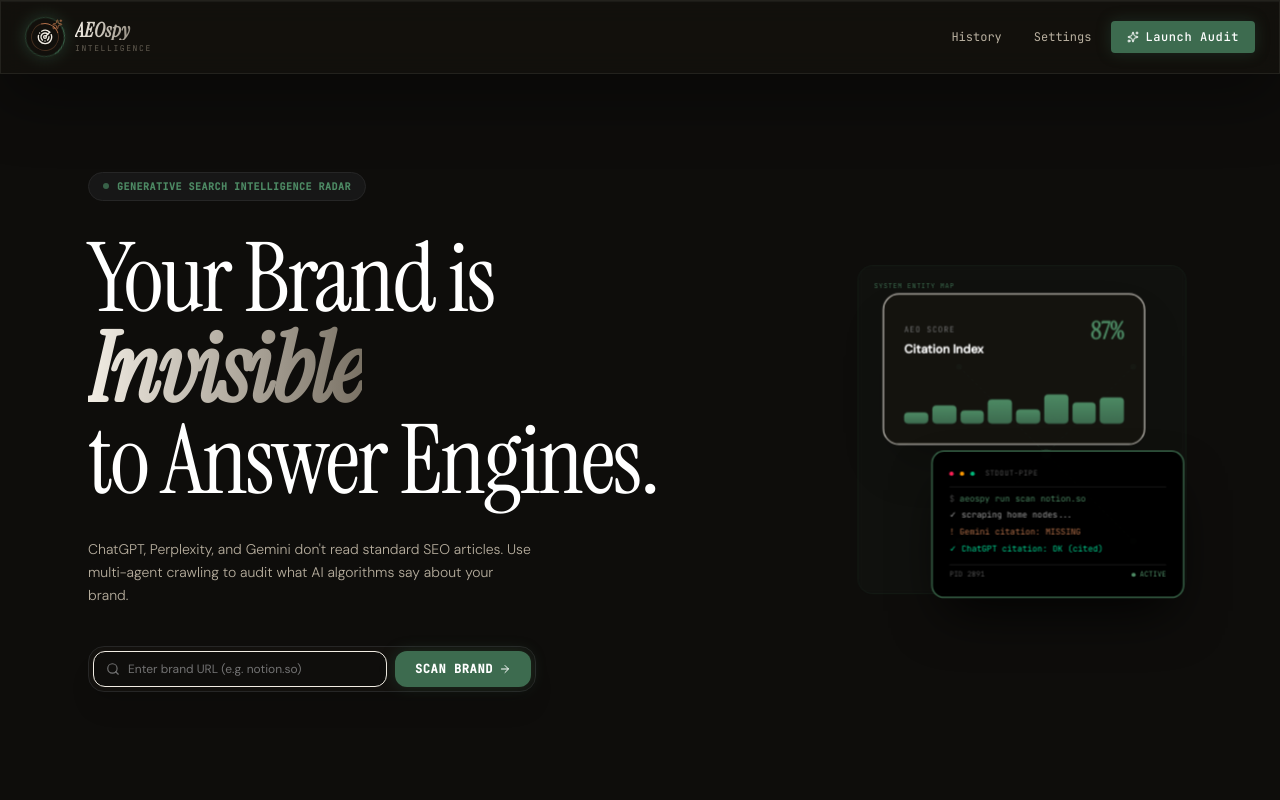
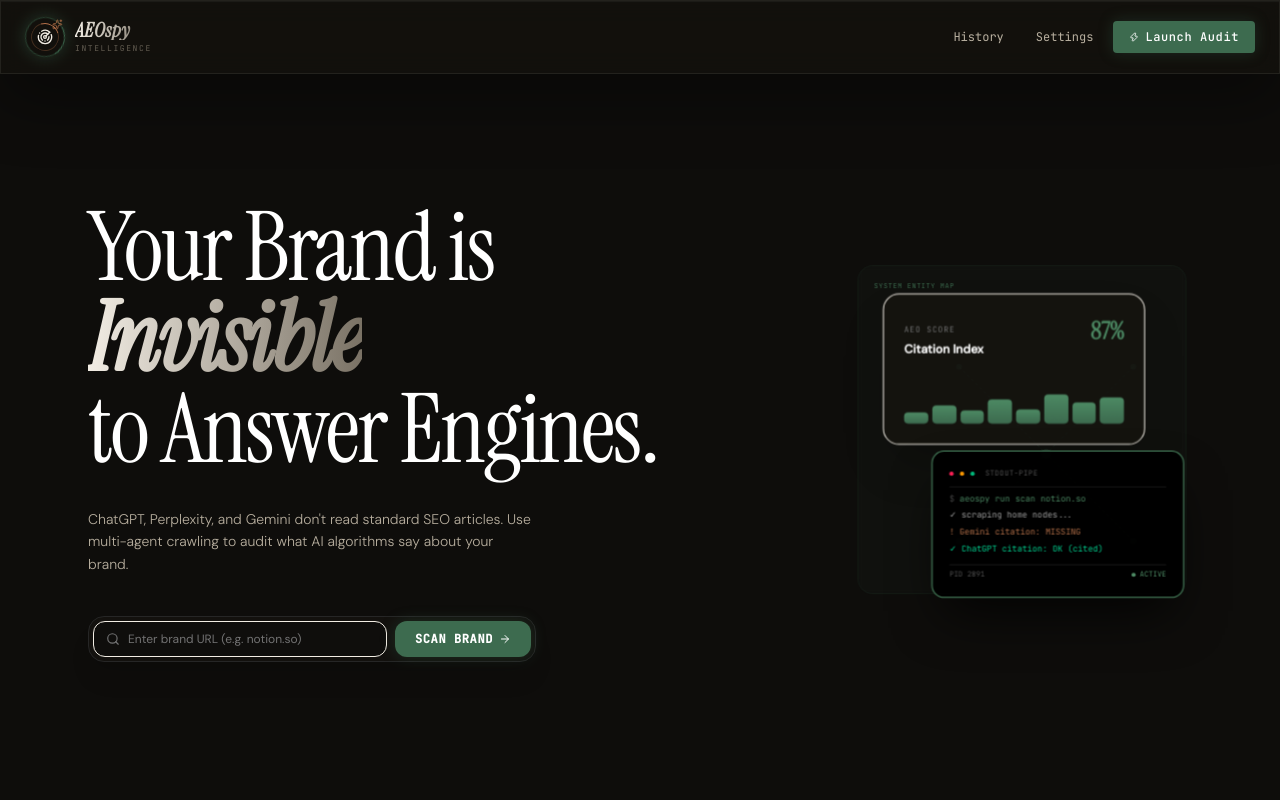
Before and after one commit to Shikhyy/AEOspy, a Next.js app: page /landing in a window 1280 px wide. Shown: the top 800 px of the page. Built offline with nearby package versions, Linux system fonts and the light colour scheme.

Commit message:
Remove sparkles icons and top green badge, and add performant mouse-following background glow

```diff
--- a/src/app/landing/page.tsx
+++ b/src/app/landing/page.tsx
@@ -6,7 +6,6 @@
 import { useRouter } from "next/navigation";
 import {
   ArrowRight,
-  Sparkles,
   Globe,
   Zap,
   BarChart3,
@@ -40,6 +39,43 @@
       <div className="absolute inset-0 grid-3d-floor w-[200%] left-[-50%] h-[150%]" />
       <div className="absolute inset-0 bg-gradient-to-b from-[#0E0D0B] via-transparent to-[#0E0D0B]" />
     </div>
+  );
+}
+
+// ─────────────────────────────────────────
+// Cursor Follower Component (React-Free DOM transform)
+// ─────────────────────────────────────────
+function MouseFollower() {
+  const blobRef = useRef<HTMLDivElement>(null);
+
+  useEffect(() => {
+    const blob = blobRef.current;
+    if (!blob) return;
+
+    let rafId: number;
+    const handleMouseMove = (e: MouseEvent) => {
+      const updatePosition = () => {
+        if (!blob) return;
+        blob.style.transform = `translate3d(${e.clientX - 200}px, ${e.clientY - 200}px, 0)`;
+      };
+
+      if (rafId) cancelAnimationFrame(rafId);
+      rafId = requestAnimationFrame(updatePosition);
+    };
+
+    window.addEventListener("mousemove", handleMouseMove);
+    return () => {
+      window.removeEventListener("mousemove", handleMouseMove);
+      if (rafId) cancelAnimationFrame(rafId);
+    };
+  }, []);
+
+  return (
+    <div
+      ref={blobRef}
+      className="fixed top-0 left-0 w-[400px] h-[400px] rounded-full bg-[var(--color-accent-primary)]/5 blur-[120px] pointer-events-none -z-20 transition-transform duration-300 ease-out will-change-transform"
+      style={{ transform: "translate3d(-400px, -400px, 0)" }}
+    />
   );
 }
 
@@ -792,6 +828,7 @@
   return (
     <div className="relative min-h-screen font-body overflow-x-hidden bg-[var(--color-bg-base)]">
       <Grid3DFloor />
+      <MouseFollower />
 
       {/* ── Nav ────────────────────────────────── */}
       <nav className="fixed top-0 inset-x-0 z-50 px-6 py-4 flex justify-between items-center glass-panel border-b border-[var(--color-border-subtle)] bg-[#0e0d0b]/80 backdrop-blur-md">
@@ -810,7 +847,7 @@
             href="/audit"
             className="bg-[var(--color-accent-primary)] hover:bg-[var(--color-accent-primary-hover)] text-white text-xs font-mono font-medium px-4 py-2 rounded tracking-wider transition shadow-[0_0_15px_rgba(61,107,79,0.3)] flex items-center gap-1.5"
           >
-            <Sparkles size={12} /> Launch Audit
+            <Zap size={10} /> Launch Audit
           </Link>
         </div>
       </nav>
@@ -821,19 +858,6 @@
 
           {/* Left: Info Scanner */}
           <div className="flex-1 flex flex-col items-start gap-6">
-
-            {/* Top Badge */}
-            <motion.div
-              initial={{ opacity: 0, y: -10 }}
-              animate={{ opacity: 1, y: 0 }}
-              transition={{ duration: 0.5 }}
-              className="bg-neutral-900 border border-neutral-800 hover:border-neutral-750 transition px-3.5 py-1.5 rounded-full flex items-center gap-2 mb-2 cursor-default"
-            >
-              <span className="w-1.5 h-1.5 rounded-full bg-[var(--color-accent-primary)] animate-pulse" />
-              <span className="text-[10px] font-mono text-[var(--color-accent-primary-hover)] tracking-wider uppercase font-semibold">
-                Generative search intelligence radar
-              </span>
-            </motion.div>
 
             {/* Title */}
             <motion.h1
@@ -939,7 +963,7 @@
           <div className="absolute top-0 left-1/2 -translate-x-1/2 w-48 h-[1px] bg-gradient-to-r from-transparent via-[var(--color-accent-primary)] to-transparent" />
 
           <div className="w-12 h-12 rounded-2xl bg-[var(--color-accent-primary)]/10 border border-[var(--color-accent-primary)]/20 flex items-center justify-center text-[var(--color-accent-primary-hover)]">
-            <Sparkles size={22} />
+            <Zap size={22} />
           </div>
 
           <h2 className="font-display text-4xl font-light text-white leading-tight">
@@ -971,7 +995,7 @@
       {/* ── Footer ────────────────────────────── */}
       <footer className="relative z-10 border-t border-neutral-900 bg-neutral-950/60 backdrop-blur px-6 py-8 flex flex-col sm:flex-row justify-between items-center gap-4 text-[10px] font-mono text-neutral-500">
         <div className="flex items-center gap-2">
-          <Sparkles size={12} className="text-[var(--color-accent-primary)]" />
+          <Zap size={12} className="text-[var(--color-accent-primary)]" />
           <span>© 2026 AEOspy — Answer Engine Optimization Intelligence</span>
         </div>
         <div className="flex items-center gap-6">
```
